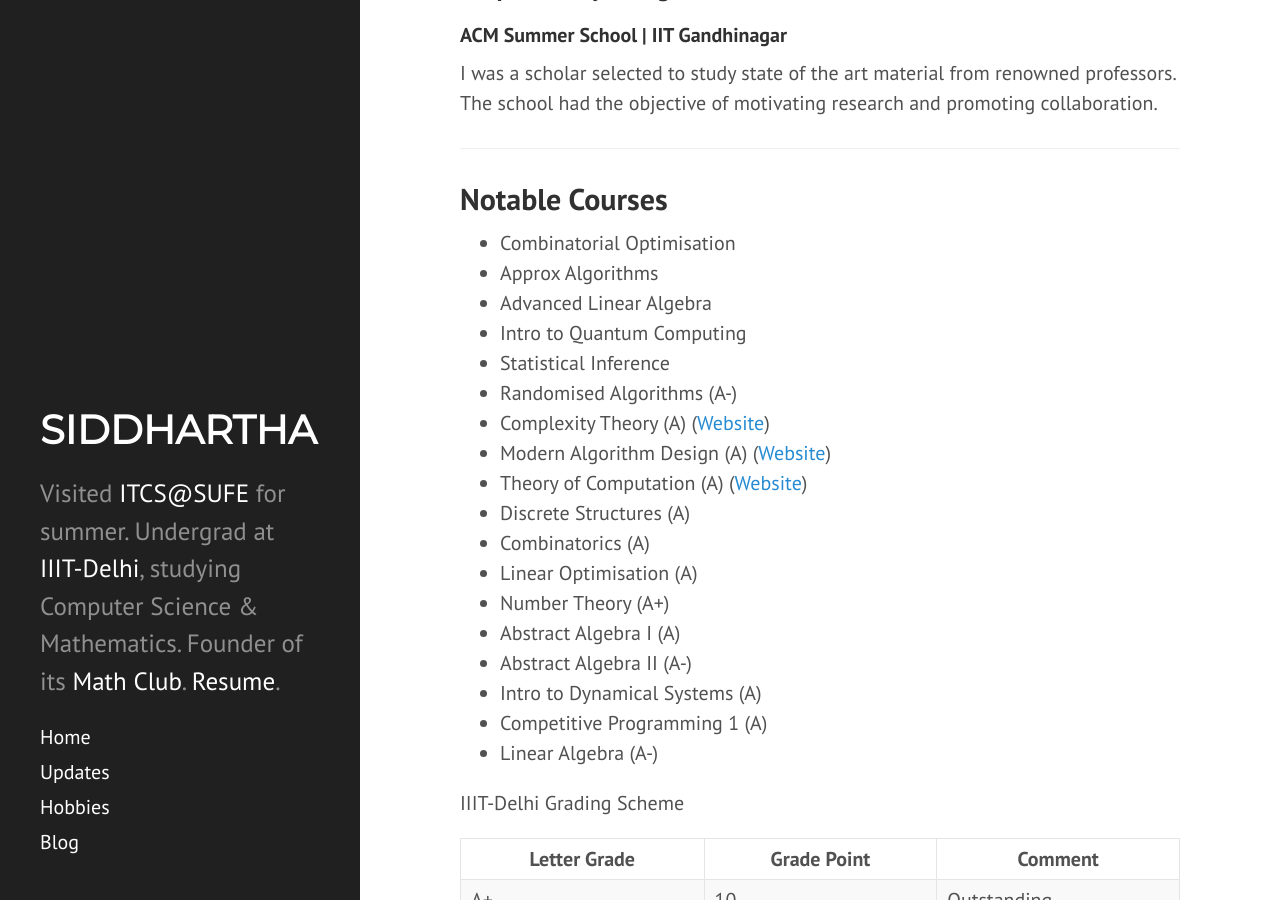
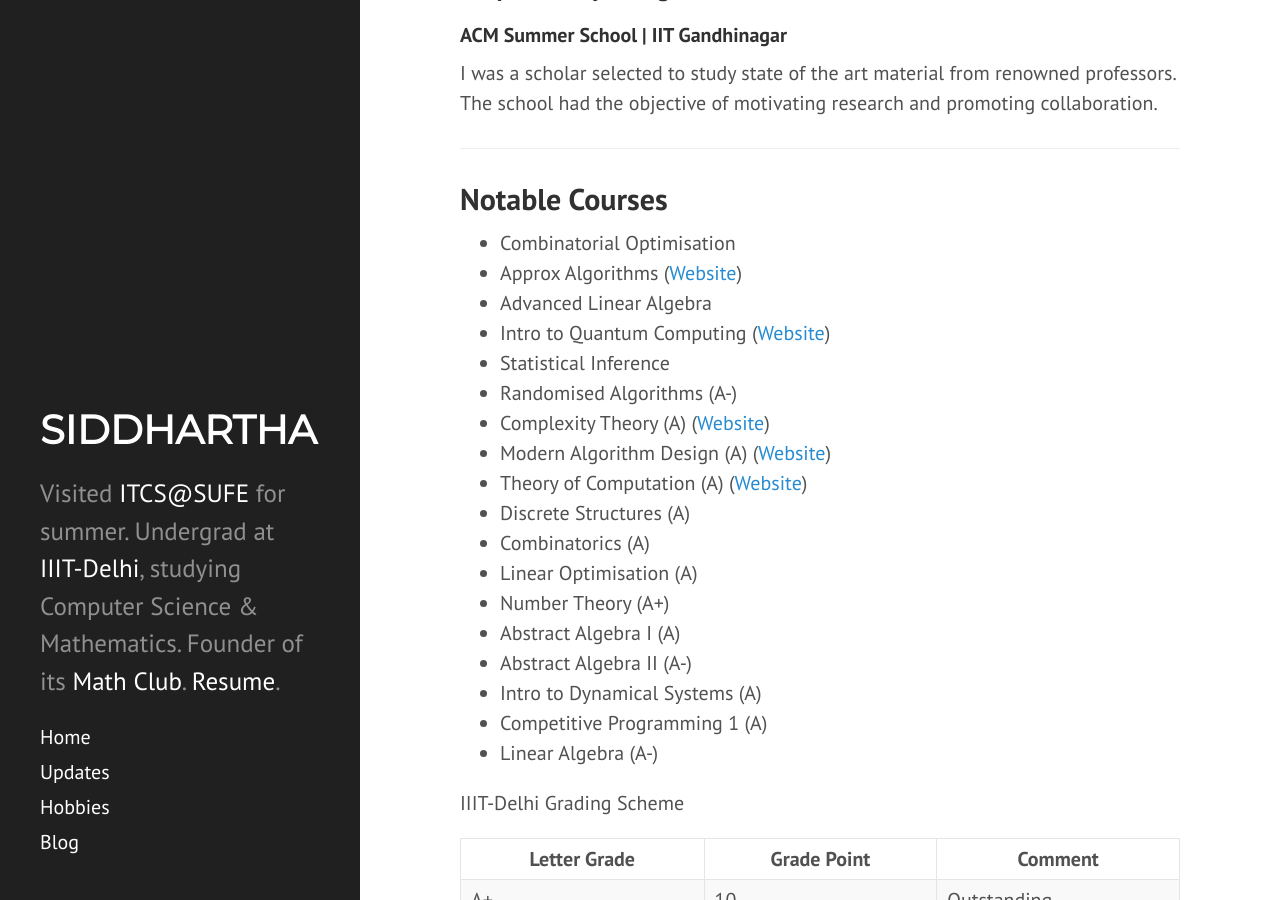
Before and after one commit to siddjai/siddjai.github.io, a Jekyll site: the page built from index.md, in a window 1280 px wide and 900 px high, scrolled down 3333 px. Built offline with Jekyll 4.4.1, drawn with Linux system fonts in a browser that asks for light colours; nearby versions of some CDN libraries.

Commit message:
Update index.md

```diff
--- a/index.md
+++ b/index.md
@@ -98,9 +98,9 @@ ___
 Notable Courses
 ------
  - Combinatorial Optimisation
- - Approx Algorithms
+ - Approx Algorithms ([Website](https://sites.google.com/iiitd.ac.in/aag20/home))
  - Advanced Linear Algebra
- - Intro to Quantum Computing
+ - Intro to Quantum Computing ([Website](https://sites.google.com/a/iiitd.ac.in/cse622-w20/))
  - Statistical Inference
  - Randomised Algorithms (A-)
  - Complexity Theory (A) ([Website](https://sites.google.com/a/iiitd.ac.in/cse621m18/))
```
